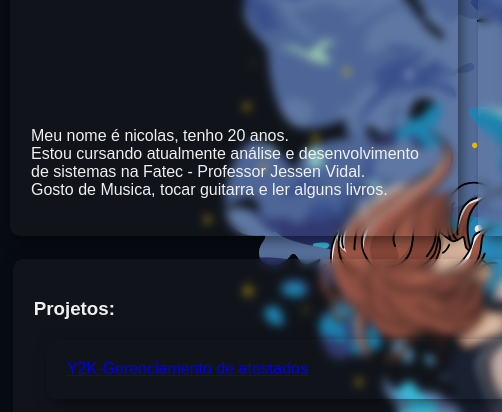
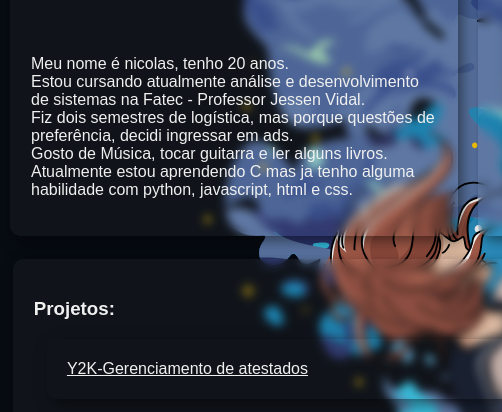
Before and after one commit to Slot148/new_portifolio, a plain HTML site: page index.html in a window 1280 px wide. Shown: the part 606-1018 px from the top of the page, 0-502 px from the left. Drawn offline with Linux system fonts and the light colour scheme.

Commit message:
Update index.html

```diff
--- a/index.html
+++ b/index.html
@@ -34,7 +34,9 @@
         <p>
           Meu nome é nicolas, tenho 20 anos.<br>
           Estou cursando atualmente análise e desenvolvimento de sistemas na Fatec - Professor Jessen Vidal.<br>
-          Gosto de Musica, tocar guitarra e ler alguns livros.
+          Fiz dois semestres de logística, mas porque questões de preferência, decidi ingressar em ads.<br>
+          Gosto de Música, tocar guitarra e ler alguns livros.<br>
+          Atualmente estou aprendendo C mas ja tenho alguma habilidade com python, javascript, html e css.
         </p>
       </aside>
       <div class="main-content">
@@ -51,7 +53,7 @@
 
       <section class="section glass">
         <h3>Projetos:</h3>
-        <div class="section"><a href="https://github.com/Y2K-Systems/Projeto-Integrador-2025-1">Y2K-Gerenciamento de atestados</a></div>
+        <div class="section"><a style="color: #f0f0f0; underline:none" href="https://github.com/Y2K-Systems/Projeto-Integrador-2025-1">Y2K-Gerenciamento de atestados</a></div>
       </section>
 
 
```
